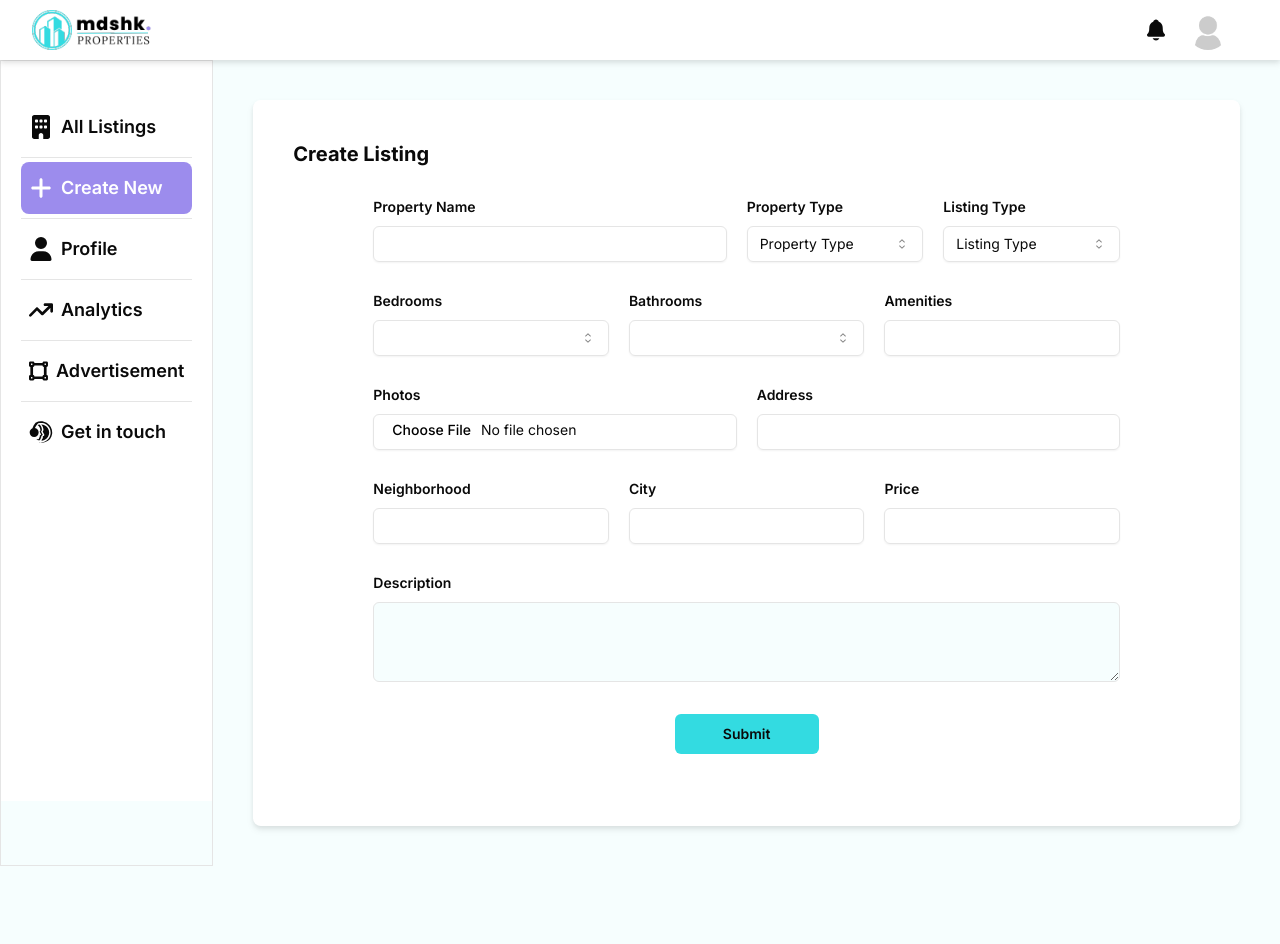
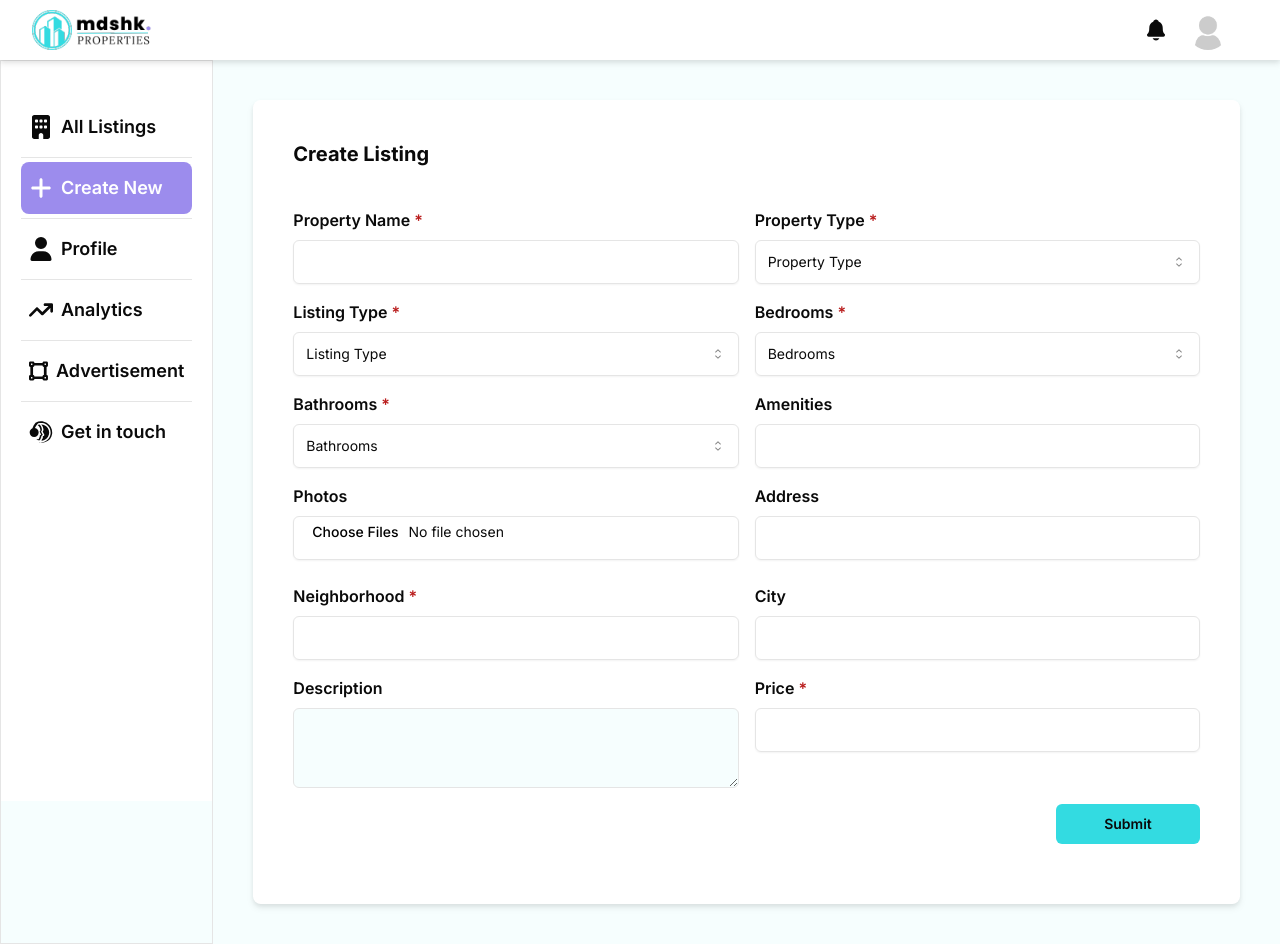
Before and after one commit to muhammed9295/real-estate-portal, a Next.js app: page /agent-dashboard/create-listing in a window 1280 px wide. Before the commit the page ends 866 px from the top, so only its background shows below. Built offline with nearby package versions, Linux system fonts and the light colour scheme.

Commit message:
Added create property, get all the created properties, and delete the property also added pagination.

```diff
--- a/src/app/agent-dashboard/all-listings/page.js
+++ b/src/app/agent-dashboard/all-listings/page.js
@@ -1,3 +1,5 @@
+"use client";
+import { useEffect, useState } from "react";
 import { Button } from "@/components/ui/button";
 import { Input } from "@/components/ui/input";
 import {
@@ -18,8 +20,68 @@ import {
   PaginationNext,
   PaginationPrevious,
 } from "@/components/ui/pagination";
+import axios from "axios";
+import { MdDelete } from "react-icons/md";
+import { IoIosArrowBack, IoIosArrowForward } from "react-icons/io";
 
 function page() {
+  const [properties, setProperties] = useState([]);
+  const [currentPage, setCurrentPage] = useState(1);
+  const itemsPerPage = 5;
+
+  // Fetch all the properties
+  useEffect(() => {
+    const fetchProperties = async () => {
+      try {
+        const response = await axios.get(
+          "http://localhost:8000/api/properties/get-agentProperties",
+          { withCredentials: true }
+        );
+        setProperties(response.data.data);
+      } catch (error) {
+        console.log(error);
+      }
+    };
+    fetchProperties();
+  }, []);
+  // Fetch all the properties
+
+  // Delete property
+  const deleteProperty = async (id) => {
+
+    try {
+      await axios.delete(
+        `http://localhost:8000/api/properties/delete-singleProperty/${id}`,
+        { withCredentials: true }
+      );
+      const updatedProperties = properties.filter(
+        (property) => property._id !== id
+      );
+      setProperties(updatedProperties);
+    } catch (error) {
+      console.log(error);
+    }
+  };
+  // Delete property
+
+  // Pagination logic
+
+  // calculate total pages
+  const totalPages = Math.ceil(properties.length / itemsPerPage);
+
+
+  // function to handle page changes
+  const handlePageChange = (pageNumber) => {
+    setCurrentPage(pageNumber);
+  };
+
+  // Slice data for current page
+  const indexOfLastItem = currentPage * itemsPerPage;
+  const indexOfFirstItem = indexOfLastItem - itemsPerPage;
+  const currentProperties = properties.slice(indexOfFirstItem, indexOfLastItem);
+
+  // Pagination logic
+
   return (
     <div className="bg-white flex flex-col items-center p-5 rounded-lg drop-shadow-md">
       <div className="flex justify-between items-center w-full">
@@ -33,41 +95,70 @@ function page() {
       {/* Table */}
       <div className="w-full mt-5">
         <Table>
-          <TableCaption>
-            <Pagination>
-              <PaginationContent>
-                <PaginationItem>
-                  <PaginationPrevious href="#" />
-                </PaginationItem>
-                <PaginationItem>
-                  <PaginationLink href="#">1</PaginationLink>
-                </PaginationItem>
-                <PaginationItem>
-                  <PaginationEllipsis />
-                </PaginationItem>
-                <PaginationItem>
-                  <PaginationNext href="#" />
-                </PaginationItem>
-              </PaginationContent>
-            </Pagination>
-          </TableCaption>
           <TableHeader>
             <TableRow>
-              <TableHead className="w-[100px]">Invoice</TableHead>
-              <TableHead>Status</TableHead>
-              <TableHead>Method</TableHead>
-              <TableHead className="text-right">Amount</TableHead>
+              <TableHead className="w-1/3">Title</TableHead>
+              <TableHead className="w-1/5">Property Type</TableHead>
+              <TableHead className="w-full">Neighbourhood</TableHead>
+              <TableHead className="">Bedroom</TableHead>
+              <TableHead className="">Bathroom</TableHead>
+              <TableHead className="">Listing Type</TableHead>
+              <TableHead>Price</TableHead>
+              <TableHead className="">Action</TableHead>
             </TableRow>
           </TableHeader>
           <TableBody>
-            <TableRow>
-              <TableCell className="font-medium">INV001</TableCell>
-              <TableCell>Paid</TableCell>
-              <TableCell>Credit Card</TableCell>
-              <TableCell className="text-right">$250.00</TableCell>
-            </TableRow>
+            {currentProperties.map((property) => {
+              return (
+                <TableRow key={property._id}>
+                  <TableCell className="font-medium">
+                    {property.title}
+                  </TableCell>
+                  <TableCell>{property.propertyType}</TableCell>
+                  <TableCell>{property.neighbourhood}</TableCell>
+                  <TableCell className="text-right w-full">
+                    {property.bedrooms}
+                  </TableCell>
+                  <TableCell className="text-right w-full">
+                    {property.bathrooms}
+                  </TableCell>
+                  <TableCell className="text-right w-full">
+                    {property.listingType}
+                  </TableCell>
+                  <TableCell className="text-right w-full font-bold">
+                    {property.price}
+                  </TableCell>
+                  <TableCell className="text-right w-full font-bold">
+                    <Button
+                      onClick={() => deleteProperty(property._id)}
+                      className="hover:bg-secondary hover:text-white"
+                    >
+                      <MdDelete className="text-2xl " />
+                    </Button>
+                  </TableCell>
+                </TableRow>
+              );
+            })}
           </TableBody>
         </Table>
+        <div className="w-full flex justify-between p-5">
+          <Button
+            variant="ghost"
+            className="text-gray-500 hover:bg-secondary hover:text-white"
+            onClick={() => handlePageChange(currentPage - 1)}
+            disabled={currentPage === 1}
+          >
+            <IoIosArrowBack /> Previous
+          </Button>
+          <Button
+            variant="ghost"
+            className="text-gray-500 hover:bg-secondary hover:text-white"
+            onClick={() => handlePageChange(currentPage + 1)}
+            disabled={currentPage === totalPages}
+          >
+            Next <IoIosArrowForward />{" "}
+          </Button>
+        </div>
       </div>
       {/* Table */}
     </div>
--- a/src/app/agent-dashboard/components/Navbar.jsx
+++ b/src/app/agent-dashboard/components/Navbar.jsx
@@ -22,7 +22,6 @@ function Navbar() {
   // Logout user
   const handleLogout = async (e) => {
     e.preventDefault();
-    console.log("In progress");
     try {
       const response = await axios.post(
         "http://localhost:8000/api/agents/logout-agent",
--- a/src/app/agent-dashboard/create-listing/page.js
+++ b/src/app/agent-dashboard/create-listing/page.js
@@ -1,3 +1,5 @@
+"use client";
+import { useState } from "react";
 import { Button } from "@/components/ui/button";
 import { Input } from "@/components/ui/input";
 import { Label } from "@/components/ui/label";
@@ -9,147 +11,338 @@ import {
   SelectValue,
 } from "@/components/ui/select";
 import { Textarea } from "@/components/ui/textarea";
+import axios from "axios";
+import { Toaster, toast } from "sonner";
+import { Loader2 } from "lucide-react";
+import { useRouter } from "next/navigation";
 
 function page() {
+  const [images, setImages] = useState([]);
+  const [formData, setFormData] = useState({
+    title: "",
+    propertyType: "",
+    listingType: "",
+    bedrooms: "",
+    bathrooms: "",
+    amenities: "",
+    propertyImages: [],
+    address: "",
+    neighbourhood: "",
+    city: "",
+    description: "",
+    price: "",
+  });
+  const [loading, setLoading] = useState(false);
+  const router = useRouter();
+
+  const handleChange = (e) => {
+    const { name, value } = e.target;
+    setFormData((prevState) => ({
+      ...prevState,
+      [name]: value,
+    }));
+  };
+
+  const handleValueChange = (value, name) => {
+    setFormData((prevState) => ({
+      ...prevState,
+      [name]: value,
+    }));
+  };
+
+  const handleImageChange = (e) => {
+    const filesList = Array.from(e.target.files);
+    // const names = [...images];
+    // for (let i = 0; i < files.length; i++) {
+    //   names.push(files[i].name);
+    // }
+    // setImages(names);
+    for (let index = 0; index < filesList.length; index++) {
+      const file = filesList[index];
+
+      setFormData((prevState) => ({
+        ...prevState,
+        propertyImages: [...prevState.propertyImages, file],
+      }));
+    }
+  };
+
+  // Create properties
+  const handleSubmit = async (e) => {
+    e.preventDefault();
+    // setLoading(true);
+
+    const formDataToSend = new FormData();
+    Object.keys(formData).forEach((key) => {
+      if (key === "propertyImages") {
+        formData[key].forEach((image) => {
+          formDataToSend.append("propertyImages", image);
+        });
+      } else if (formData[key] !== null) {
+        formDataToSend.append(key, formData[key]);
+      }
+    });
+
+    try {
+      const response = await axios.post(
+        "http://localhost:8000/api/properties/add-properties",
+        formDataToSend,
+        {
+          headers: {
+            "Content-Type": "multipart/form-data",
+          },
+          withCredentials: true,
+        }
+      );
+      toast.success("Add new property");
+
+      // Reset form data after submission
+      setFormData({
+        title: "",
+        propertyType: "",
+        listingType: "",
+        bedrooms: "",
+        bathrooms: "",
+        amenities: "",
+        propertyImages: "",
+        address: "",
+        neighbourhood: "",
+        city: "",
+        description: "",
+        price: "",
+      });
+      setImages([]);
+      router.push("/agent-dashboard/all-listings");
+    } catch (error) {
+      toast.error("Failed to add properties. Please try again.");
+      console.log(error);
+    } finally {
+      setLoading(false);
+    }
+  };
+  // Create properties
+
   return (
-    <div className="bg-white flex flex-col items-center p-10 rounded-lg drop-shadow-md">
+    <div className="bg-white grid gap-5 p-10 rounded-lg drop-shadow-md">
       <span className="w-full">
         <h2 className="text-xl font-bold">Create Listing</h2>
       </span>
 
-      <form action="" className="w-full my-8 flex flex-col items-center gap-8">
-        <div className="flex gap-5 px-20 w-full">
-          <span className="w-2/3 flex flex-col gap-3">
-            <Label htmlFor="email" className="font-semibold">
-              Property Name
+      <form onSubmit={handleSubmit} className="flex flex-col gap-4 mt-5">
+        <div className="grid gap-4 sm:grid-cols-2">
+          <span className="flex flex-col gap-2">
+            <Label className="font-semibold text-base">
+              Property Name <span className="text-red-700">*</span>
             </Label>
-            <Input placehoder="" />
+            <Input
+              type="text"
+              name="title"
+              value={formData.title}
+              onChange={handleChange}
+              className="h-11"
+              placeholder=""
+            />
           </span>
-
-          <span className="w-1/3 flex flex-col gap-3">
-            <Label htmlFor="email" className="font-semibold">
-              Property Type
+          <span className="flex flex-col gap-2">
+            <Label className="font-semibold text-base">
+              Property Type <span className="text-red-700">*</span>
             </Label>
-            <Select>
-              <SelectTrigger>
+            <Select
+              onValueChange={(value) =>
+                handleValueChange(value, "propertyType")
+              }
+            >
+              <SelectTrigger className="h-11">
                 <SelectValue placeholder="Property Type" />
               </SelectTrigger>
               <SelectContent>
-                <SelectItem value="light">Residential</SelectItem>
-                <SelectItem value="dark">Commercial</SelectItem>
-              </SelectContent>
-            </Select>
-          </span>
-
-          <span className="w-1/3 flex flex-col gap-3">
-            <Label htmlFor="email" className="font-semibold">
-              Listing Type
-            </Label>
-            <Select>
-              <SelectTrigger>
-                <SelectValue placeholder="Listing Type" />
-              </SelectTrigger>
-              <SelectContent>
-                <SelectItem value="light">For Sale</SelectItem>
-                <SelectItem value="dark">For Rent</SelectItem>
+                <SelectItem value="residential">Residential</SelectItem>
+                <SelectItem value="commercial">Commercial</SelectItem>
               </SelectContent>
             </Select>
           </span>
         </div>
 
-        <div className="flex gap-5 px-20 w-full">
-          <span className="w-1/2 flex flex-col gap-3">
-            <Label htmlFor="email" className="font-semibold">
-              Bedrooms
+        <div className="grid gap-4 sm:grid-cols-2">
+          <span className="flex flex-col gap-2">
+            <Label className="font-semibold text-base">
+              Listing Type <span className="text-red-700">*</span>
             </Label>
-            <Select>
-              <SelectTrigger>
-                <SelectValue />
+            <Select
+              onValueChange={(value) => handleValueChange(value, "listingType")}
+              // name="listingType"
+              // value={formData.listingType}
+            >
+              <SelectTrigger className="h-11">
+                <SelectValue placeholder="Listing Type" />
               </SelectTrigger>
               <SelectContent>
-                <SelectItem value="light">1</SelectItem>
-                <SelectItem value="light">2</SelectItem>
-                <SelectItem value="dark">3</SelectItem>
-                <SelectItem value="dark">4</SelectItem>
-                <SelectItem value="dark">5</SelectItem>
+                <SelectItem value="sale">For Sale</SelectItem>
+                <SelectItem value="rent">For Rent</SelectItem>
               </SelectContent>
             </Select>
           </span>
 
-          <span className="w-1/2 flex flex-col gap-3">
-            <Label htmlFor="email" className="font-semibold">
-              Bathrooms
+          <span className="flex flex-col gap-2">
+            <Label className="font-semibold text-base">
+              Bedrooms <span className="text-red-700">*</span>
             </Label>
-            <Select>
-              <SelectTrigger>
-                <SelectValue />
+            <Select
+              onValueChange={(value) => handleValueChange(value, "bedrooms")}
+              // name="bedrooms"
+              // value={formData.bedrooms}
+            >
+              <SelectTrigger className="h-11">
+                <SelectValue placeholder="Bedrooms" />
               </SelectTrigger>
               <SelectContent>
-                <SelectItem value="light">1</SelectItem>
-                <SelectItem value="light">2</SelectItem>
-                <SelectItem value="dark">3</SelectItem>
+                <SelectItem value="1">1</SelectItem>
+                <SelectItem value="2">2</SelectItem>
+                <SelectItem value="3">3</SelectItem>
+                <SelectItem value="4">4</SelectItem>
+                <SelectItem value="5">5</SelectItem>
+              </SelectContent>
+            </Select>
+          </span>
+        </div>
+
+        <div className="grid gap-4 sm:grid-cols-2">
+          <span className="flex flex-col gap-2">
+            <Label className="font-semibold text-base">
+              Bathrooms <span className="text-red-700">*</span>
+            </Label>
+            <Select
+              onValueChange={(value) => handleValueChange(value, "bathrooms")}
+              // name="bathrooms"
+              // value={formData.bathrooms}
+            >
+              <SelectTrigger className="h-11">
+                <SelectValue placeholder="Bathrooms" />
+              </SelectTrigger>
+              <SelectContent>
+                <SelectItem value="1">1</SelectItem>
+                <SelectItem value="2">2</SelectItem>
+                <SelectItem value="3">3</SelectItem>
               </SelectContent>
             </Select>
           </span>
 
-          <span className="w-1/2 flex flex-col gap-3">
-            <Label htmlFor="email" className="font-semibold">
-              Amenities
-            </Label>
-            <Input />
+          <span className="flex flex-col gap-2">
+            <Label className="font-semibold text-base">Amenities</Label>
+            <Input
+              type="text"
+              name="amenities"
+              value={formData.amenities}
+              onChange={handleChange}
+              className="h-11"
+            />
           </span>
         </div>
 
-        <div className="flex gap-5 px-20 w-full">
-          <span className="w-1/2 flex flex-col gap-3">
-            <Label htmlFor="email" className="font-semibold">
-              Photos
-            </Label>
-            <Input type="file" />
+        <div className="grid gap-4 sm:grid-cols-2">
+          <span className="flex flex-col gap-2">
+            <Label className="font-semibold text-base">Photos</Label>
+            <Input
+              type="file"
+              multiple
+              className="h-11"
+              onChange={handleImageChange}
+            />
+            <span className="flex gap-3">
+              {images.map((image, index) => (
+                <p
+                  className="bg-secondary text-white rounded-2xl p-2 text-[12px]"
+                  key={index}
+                >
+                  {image}
+                </p>
+              ))}
+            </span>
           </span>
 
-          <span className="w-1/2 flex flex-col gap-3">
-            <Label htmlFor="email" className="font-semibold">
-              Address
-            </Label>
-            <Input type="text" />
+          <span className="flex flex-col gap-2">
+            <Label className="font-semibold text-base">Address</Label>
+            <Input
+              type="text"
+              name="address"
+              value={formData.address}
+              onChange={handleChange}
+              className="h-11"
+            />
           </span>
         </div>
 
-        <div className="flex gap-5 px-20 w-full">
-          <span className="w-1/2 flex flex-col gap-3">
-            <Label htmlFor="email" className="font-semibold">
-              Neighborhood
+        <div className="grid gap-4 sm:grid-cols-2">
+          <span className="flex flex-col gap-2">
+            <Label className="font-semibold text-base">
+              Neighborhood <span className="text-red-700">*</span>
             </Label>
-            <Input type="text" />
+            <Input
+              type="text"
+              name="neighbourhood"
+              value={formData.neighbourhood}
+              onChange={handleChange}
+              className="h-11"
+            />
           </span>
 
-          <span className="w-1/2 flex flex-col gap-3">
-            <Label htmlFor="email" className="font-semibold">
-              City
-            </Label>
-            <Input type="text" />
-          </span>
-
-          <span className="w-1/2 flex flex-col gap-3">
-            <Label htmlFor="email" className="font-semibold">
-              Price
-            </Label>
-            <Input type="text" />
+          <span className="flex flex-col gap-2">
+            <Label className="font-semibold text-base">City</Label>
+            <Input
+              type="text"
+              name="city"
+              value={formData.city}
+              onChange={handleChange}
+              className="h-11"
+            />
           </span>
         </div>
 
-        <div className="flex gap-5 px-20 w-full">
-          <span className="w-full flex flex-col gap-3">
-            <Label htmlFor="email" className="font-semibold">
-              Description
+        <div className="grid gap-4 sm:grid-cols-2">
+          <span className="flex flex-col gap-2">
+            <Label className="font-semibold text-base">Description</Label>
+            <Textarea
+              type="text"
+              name="description"
+              value={formData.description}
+              onChange={handleChange}
+            />
+          </span>
+
+          <span className="flex flex-col gap-2">
+            <Label className="font-semibold text-base">
+              Price <span className="text-red-700">*</span>
             </Label>
-            <Textarea />
+            <Input
+              type="text"
+              name="price"
+              value={formData.price}
+              onChange={handleChange}
+              className="h-11"
+            />
           </span>
         </div>
 
-        <Button className="w-36 text-text font-semibold  hover:bg-secondary hover:text-white">Submit</Button>
+        <div className="flex sm:justify-center lg:justify-end ">
+          {loading ? (
+            <Button
+              type="submit"
+              className="w-36 text-text font-semibold  hover:bg-secondary hover:text-white"
+            >
+              <Loader2 className="mr-2 h-4 w-4 animate-spin" />
+              Please wait
+            </Button>
+          ) : (
+            <Button
+              type="submit"
+              className="w-36 text-text font-semibold  hover:bg-secondary hover:text-white"
+            >
+              Submit
+            </Button>
+          )}
+        </div>
       </form>
+      <Toaster />
     </div>
   );
 }
--- a/src/app/agent-dashboard/profile/[id]/page.js
+++ b/src/app/agent-dashboard/profile/[id]/page.js
@@ -30,7 +30,6 @@ function page() {
         { withCredentials: true }
       );
       setAgent(response.data.data);
-      console.log(response.data.data);
     };
     fetchAgentData();
   }, []);
```
Also changed, not shown: src/app/(home)/all-properties/page.js (+37 -88 lines).
